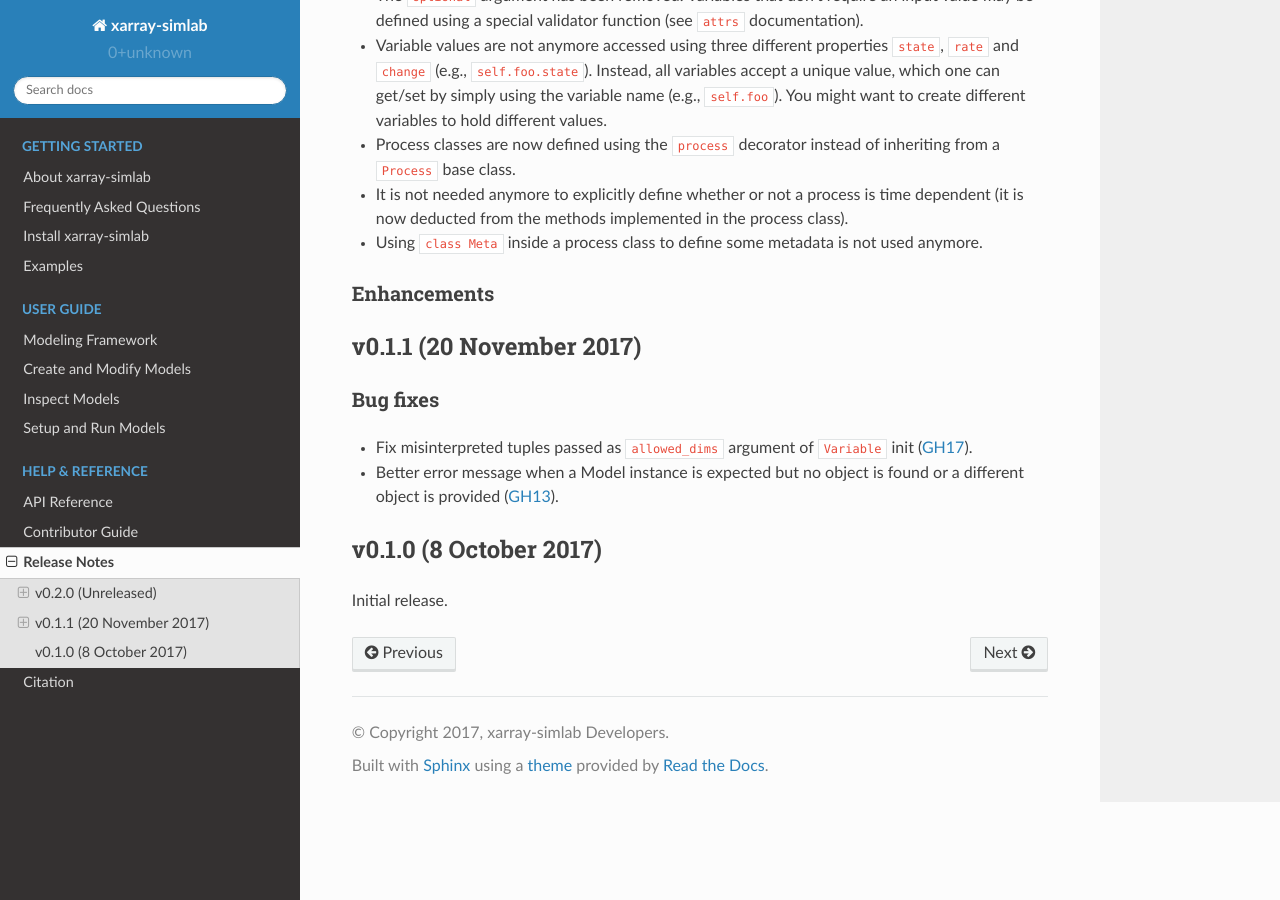
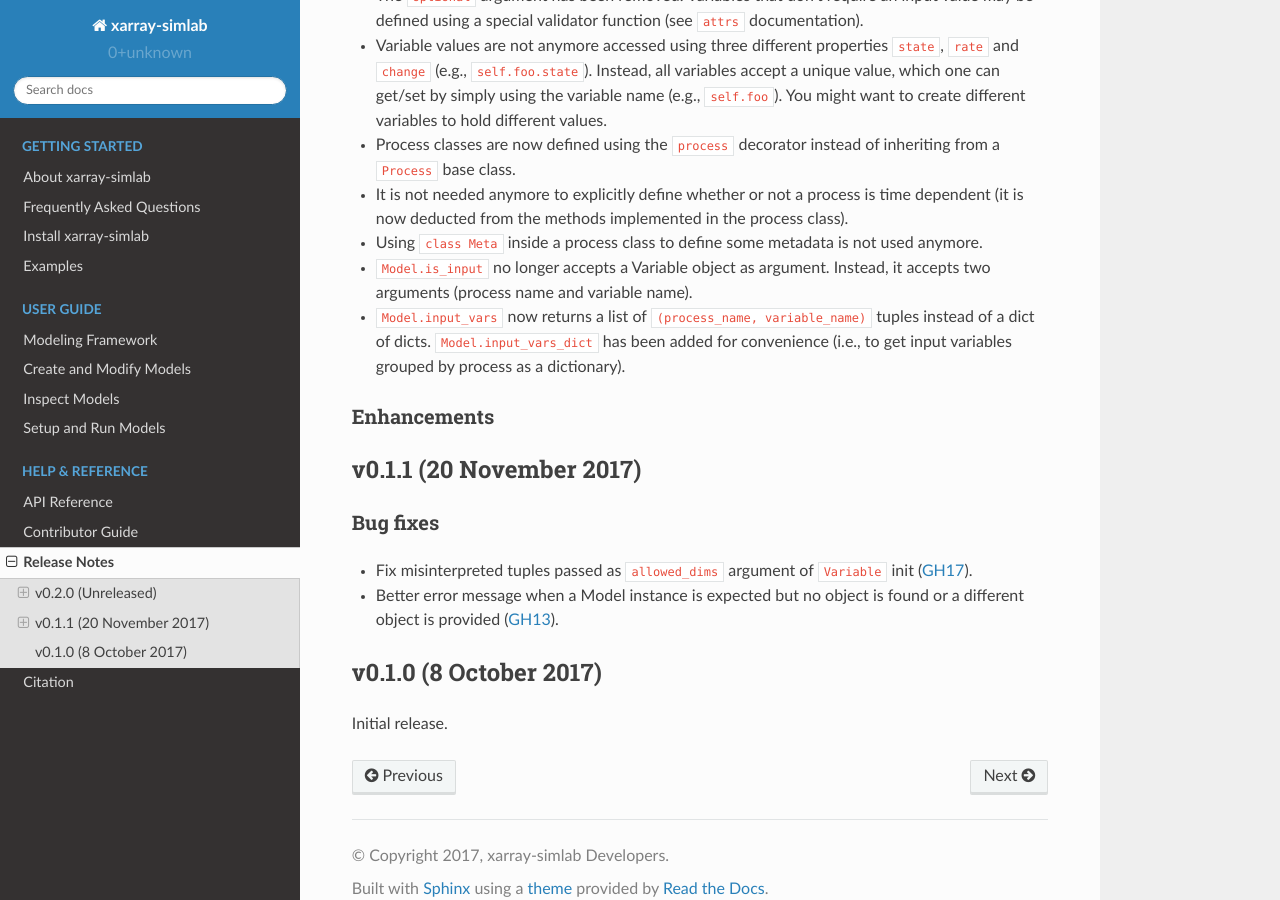
Before and after one commit to xarray-contrib/xarray-simlab, a Sphinx documentation site: the page built from doc/whats_new.rst, in a window 1280 px wide and 900 px high, scrolled down 797 px. Built offline with Sphinx 7.4.7 and the Read the Docs theme 2.0.0, drawn with Linux system fonts in a browser that asks for light colours; pages that are not in the unit, such as notebooks, are missing from menus; the version number could not be read and is left out.

Commit message:
update Model input variables API

```diff
--- a/doc/whats_new.rst
+++ b/doc/whats_new.rst
@@ -57,6 +57,14 @@ changes are effective now!
 - Using ``class Meta`` inside a process class to define some metadata
   is not used anymore.
 
+- ``Model.is_input`` no longer accepts a Variable object as
+  argument. Instead, it accepts two arguments (process name and
+  variable name).
+- ``Model.input_vars`` now returns a list of ``(process_name,
+  variable_name)`` tuples instead of a dict of
+  dicts. ``Model.input_vars_dict`` has been added for convenience
+  (i.e., to get input variables grouped by process as a dictionary).
+
 Enhancements
 ~~~~~~~~~~~~
 
```
Also changed, not shown: 1 other file.
